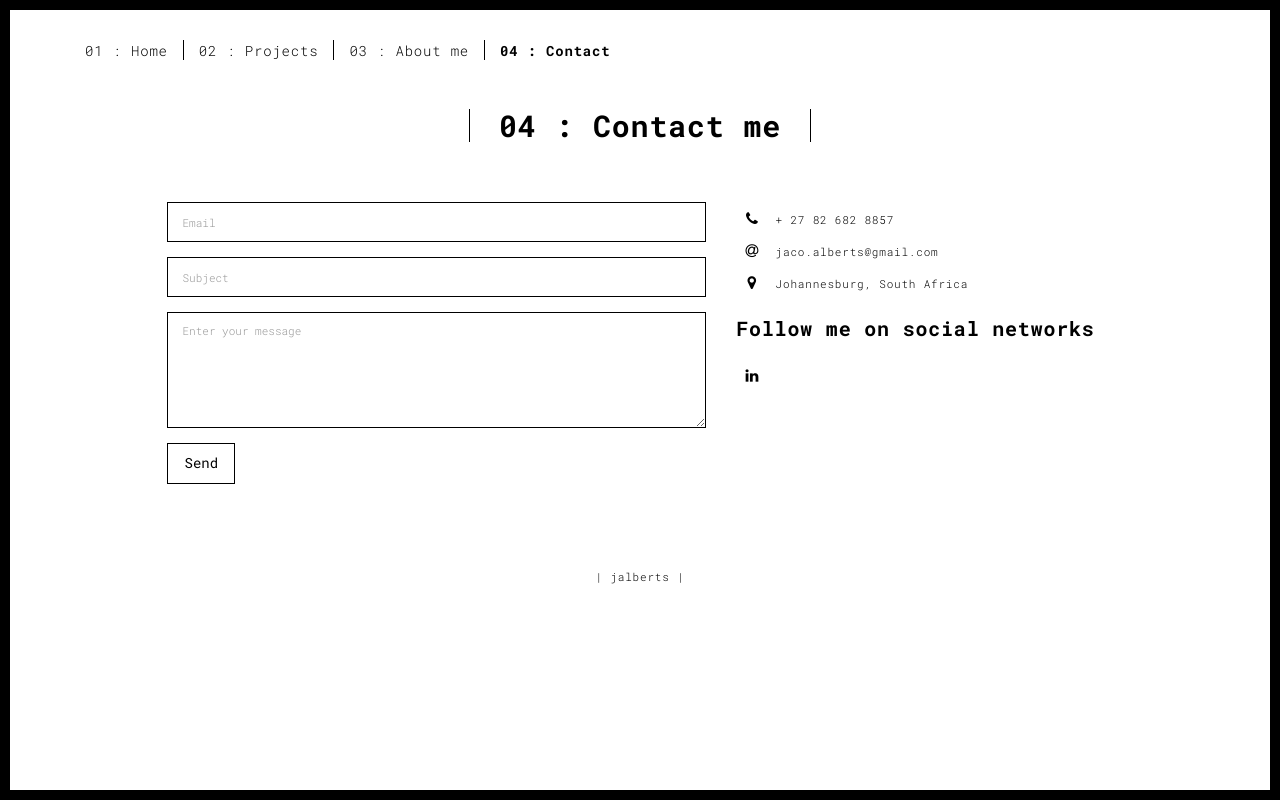
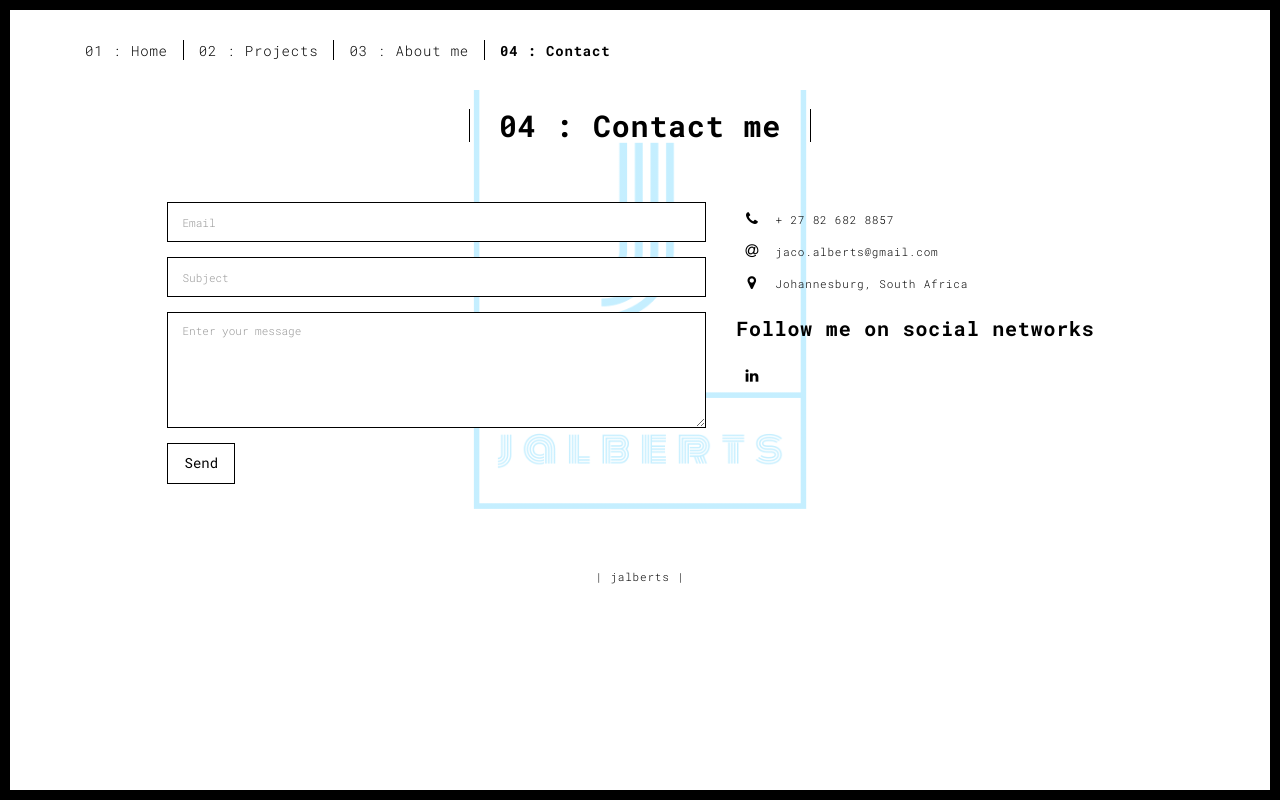
Before and after one commit to SirFenton/portfolio, a Flask app: page /contact.html in a window 1280 px wide. Run offline with Flask 2, Linux system fonts and the light colour scheme.

Commit message:
background changes

```diff
--- a/static/main.3f6952e4.css
+++ b/static/main.3f6952e4.css
@@ -5,9 +5,19 @@
     -ms-text-size-adjust:100%;
     -webkit-text-size-adjust:100%
 }
+
 body{
     margin:0
 }
+
+.contact-bg {
+    background-image: linear-gradient(rgba(255,255,255,0.5), rgba(255,255,255,0.5)), url("./assets/images/logo_transparent.jpg");
+    background-repeat: no-repeat;
+    background-size: contain;
+    background-position: center center;
+}
+
+
 article,aside,details,figcaption,figure,footer,header,hgroup,main,menu,nav,section,summary{
     display:block
 }
--- a/templates/contact.html
+++ b/templates/contact.html
@@ -1,24 +1,32 @@
 <!DOCTYPE html>
 <html lang="en">
-
   <head>
-  <meta charset="UTF-8">
-  <meta content="IE=edge" http-equiv="X-UA-Compatible">
-  <meta content="width=device-width,initial-scale=1" name="viewport">
-  <meta name="description" content="If you feel that we can work together then send me your details">
+    <meta charset="UTF-8" />
+    <meta content="IE=edge" http-equiv="X-UA-Compatible" />
+    <meta content="width=device-width,initial-scale=1" name="viewport" />
+    <meta
+      name="description"
+      content="If you feel that we can work together then send me your details"
+    />
     <meta name="google" content="notranslate" />
 
     <!-- Disable tap highlight on IE -->
-  <meta name="msapplication-tap-highlight" content="no">
+    <meta name="msapplication-tap-highlight" content="no" />
 
-  <link rel="apple-touch-icon" sizes="180x180" href="./static/assets/apple-icon-180x180.png">
-  <link href="./static/assets/favicon.png" rel="icon">
+    <link
+      rel="apple-touch-icon"
+      sizes="180x180"
+      href="./static/assets/apple-icon-180x180.png"
+    />
+    <link href="./static/assets/favicon.png" rel="icon" />
 
     <title>Contact Me</title>
 
-<link href="./static/main.3f6952e4.css" rel="stylesheet"></head>
+    <link href="./static/main.3f6952e4.css" rel="stylesheet" />
+  </head>
 
   <body class="">
+    <!-- added this for the background image -->
     <div id="site-border-left"></div>
     <div id="site-border-right"></div>
     <div id="site-border-top"></div>
@@ -27,7 +35,13 @@
     <header>
       <nav class="navbar  navbar-fixed-top navbar-default">
         <div class="container">
-        <button type="button" class="navbar-toggle collapsed" data-toggle="collapse" data-target="#navbar-collapse" aria-expanded="false">
+          <button
+            type="button"
+            class="navbar-toggle collapsed"
+            data-toggle="collapse"
+            data-target="#navbar-collapse"
+            aria-expanded="false"
+          >
             <span class="sr-only">Toggle navigation</span>
             <span class="icon-bar"></span>
             <span class="icon-bar"></span>
@@ -42,15 +56,14 @@
               <li><a href="./contact.html" title="">04 : Contact</a></li>
               <!--          <li><a href="./components.html" title="">05 : Components</a></li>-->
             </ul>
-
-
           </div>
         </div>
       </nav>
     </header>
 
-<div class="section-container">
+    <div class="section-container contact-bg">
       <div class="container">
+        <!-- <img src="../static/assets/images/logo_transparent.jpg" class="contact-bg back-img" alt=""> -->
         <div class="row">
           <div class="col-xs-12">
             <div class="section-container-spacer text-center">
@@ -63,15 +76,34 @@
                   <div class="row">
                     <div class="col-md-7">
                       <div class="form-group">
-                        <input name="email" type="email" class="form-control" id="email" placeholder="Email">
+                        <input
+                          name="email"
+                          type="email"
+                          class="form-control"
+                          id="email"
+                          placeholder="Email"
+                        />
                       </div>
                       <div class="form-group">
-                        <input name="subject" type="text" class="form-control" id="subject" placeholder="Subject">
+                        <input
+                          name="subject"
+                          type="text"
+                          class="form-control"
+                          id="subject"
+                          placeholder="Subject"
+                        />
                       </div>
                       <div class="form-group">
-                        <textarea name="message" class="form-control" rows="5" placeholder="Enter your message"></textarea>
+                        <textarea
+                          name="message"
+                          class="form-control"
+                          rows="5"
+                          placeholder="Enter your message"
+                        ></textarea>
                       </div>
-                      <button type="submit" class="btn btn-default btn-lg">Send</button>
+                      <button type="submit" class="btn btn-default btn-lg">
+                        Send
+                      </button>
                     </div>
                     <div class="col-md-5 address-container">
                       <ul class="list-unstyled">
@@ -89,7 +121,10 @@
                         </li>
                         <li>
                           <span class="fa-icon">
-                            <i class="fa fa fa-map-marker" aria-hidden="true"></i>
+                            <i
+                              class="fa fa fa-map-marker"
+                              aria-hidden="true"
+                            ></i>
                           </span>
                           Johannesburg, South Africa
                         </li>
@@ -101,22 +136,22 @@
                       <!--                      <a href="http://www.twitter.com" title="" class="fa-icon">-->
                       <!--                        <i class="fa fa-twitter"></i>-->
                       <!--                      </a>-->
-                      <a href="https://www.linkedin.com/in/jaco-alberts/" title="" class="fa-icon">
+                      <a
+                        href="https://www.linkedin.com/in/jaco-alberts/"
+                        title=""
+                        class="fa-icon"
+                      >
                         <i class="fa fa-linkedin"></i>
                       </a>
-
                     </div>
                   </div>
                 </form>
               </div>
-
-          </div>
-
             </div>
           </div>
         </div>
       </div>
-
+    </div>
 
     <footer class="footer-container text-center">
       <div class="container">
@@ -129,7 +164,7 @@
     </footer>
 
     <script>
-  document.addEventListener("DOMContentLoaded", function (event) {
+      document.addEventListener("DOMContentLoaded", function(event) {
         navActivePage();
       });
     </script>
@@ -147,6 +182,7 @@
   ga('send', 'pageview');
 </script>
 
---> <script type="text/javascript" src="./static/main.70a66962.js"></script></body>
-
+-->
+    <script type="text/javascript" src="./static/main.70a66962.js"></script>
+  </body>
 </html>
```
Lines whose indentation alone changed are shown as unchanged.
